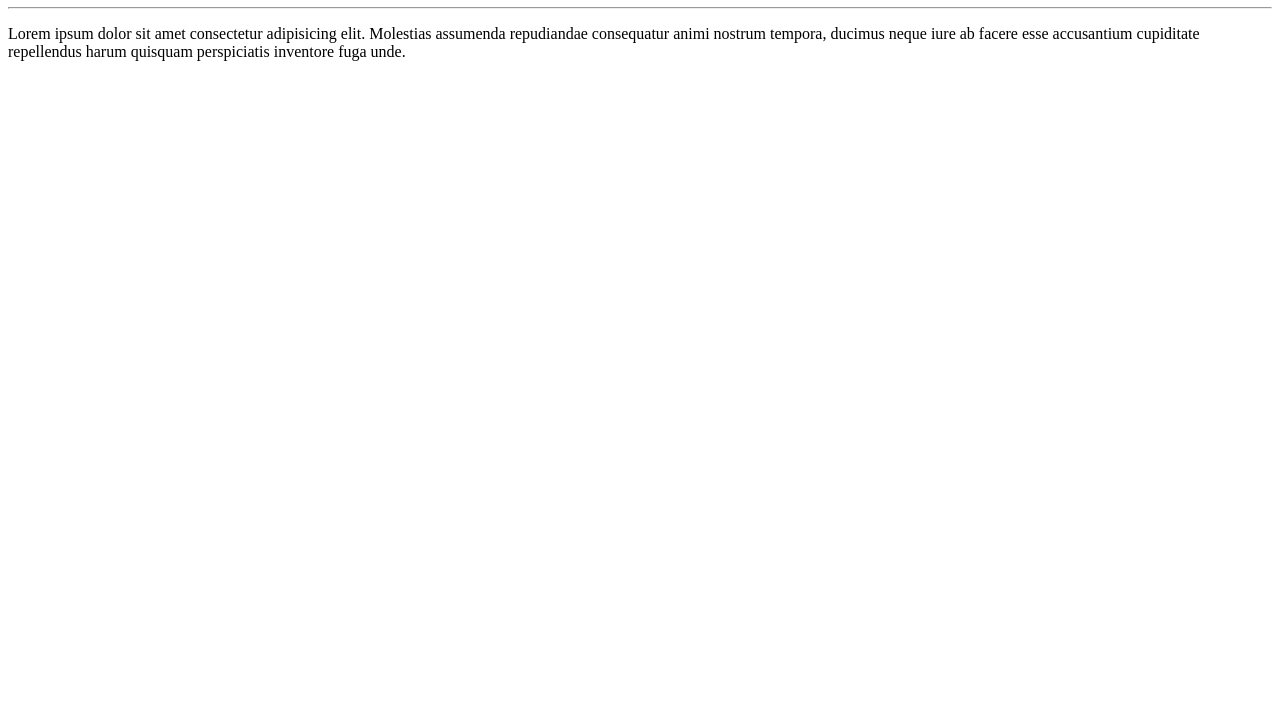
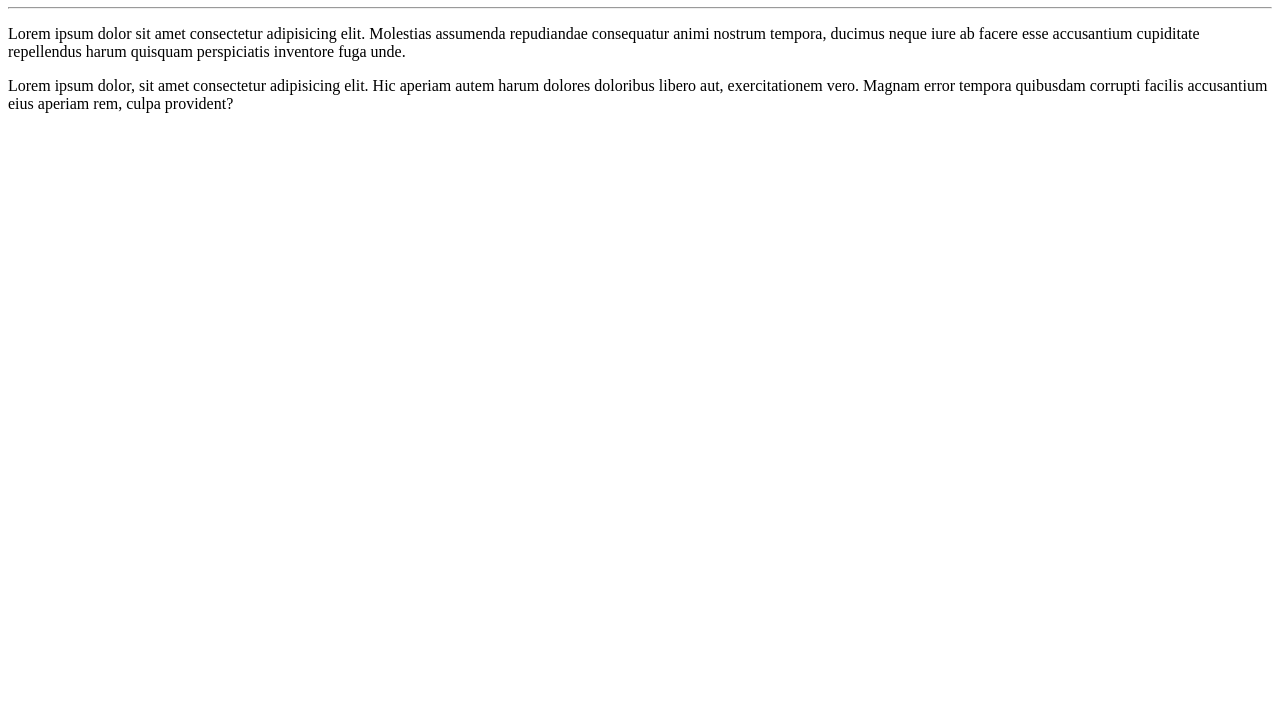
Before and after one commit to Thomaz-Costa/OlaMundo, a plain HTML site: page site-exemplo/index.html in a window 1280 px wide. Shown: the part 73-800 px from the top of the page. Drawn offline with Linux system fonts and the light colour scheme.

Commit message:
Adicionei um paragrafo

```diff
--- a/site-exemplo/index.html
+++ b/site-exemplo/index.html
@@ -9,5 +9,6 @@
     <h1>Olá, Mundo!</h1>
     <hr>
     <p>Lorem ipsum dolor sit amet consectetur adipisicing elit. Molestias assumenda repudiandae consequatur animi nostrum tempora, ducimus neque iure ab facere esse accusantium cupiditate repellendus harum quisquam perspiciatis inventore fuga unde.</p>
+    <p>Lorem ipsum dolor, sit amet consectetur adipisicing elit. Hic aperiam autem harum dolores doloribus libero aut, exercitationem vero. Magnam error tempora quibusdam corrupti facilis accusantium eius aperiam rem, culpa provident?</p>
 </body>
 </html>
```
